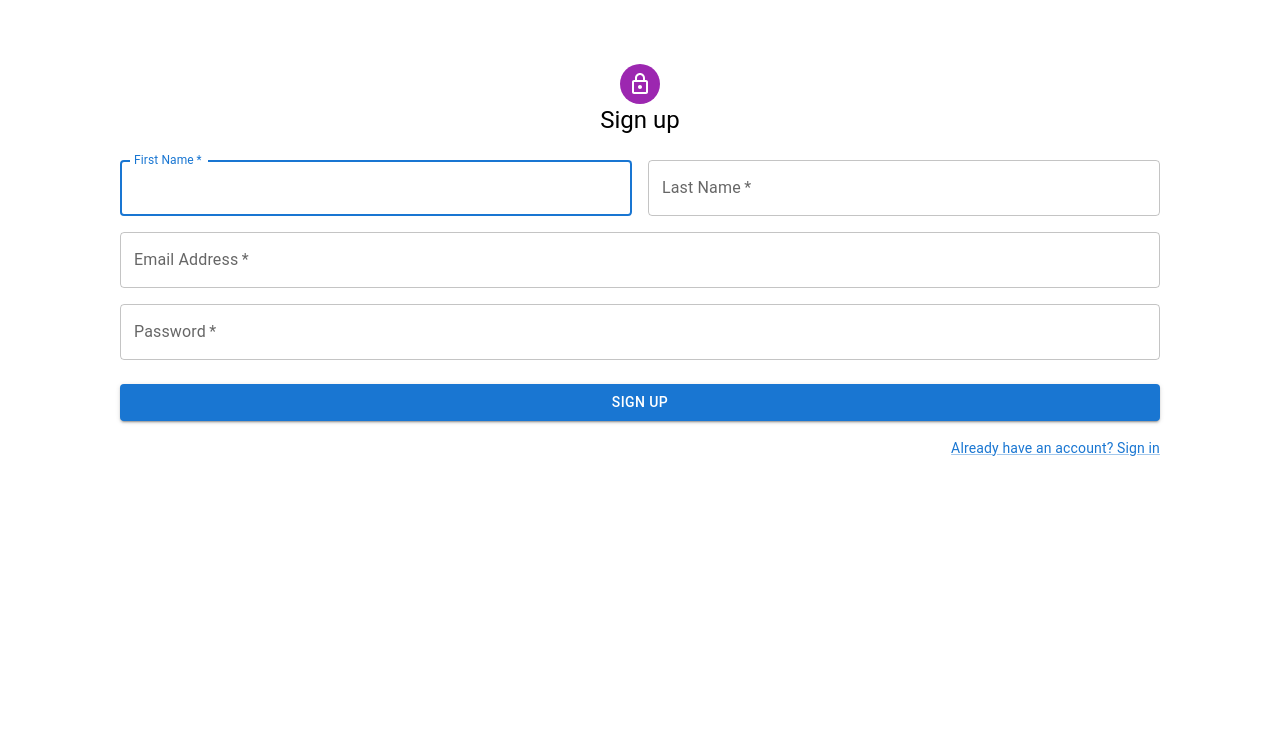
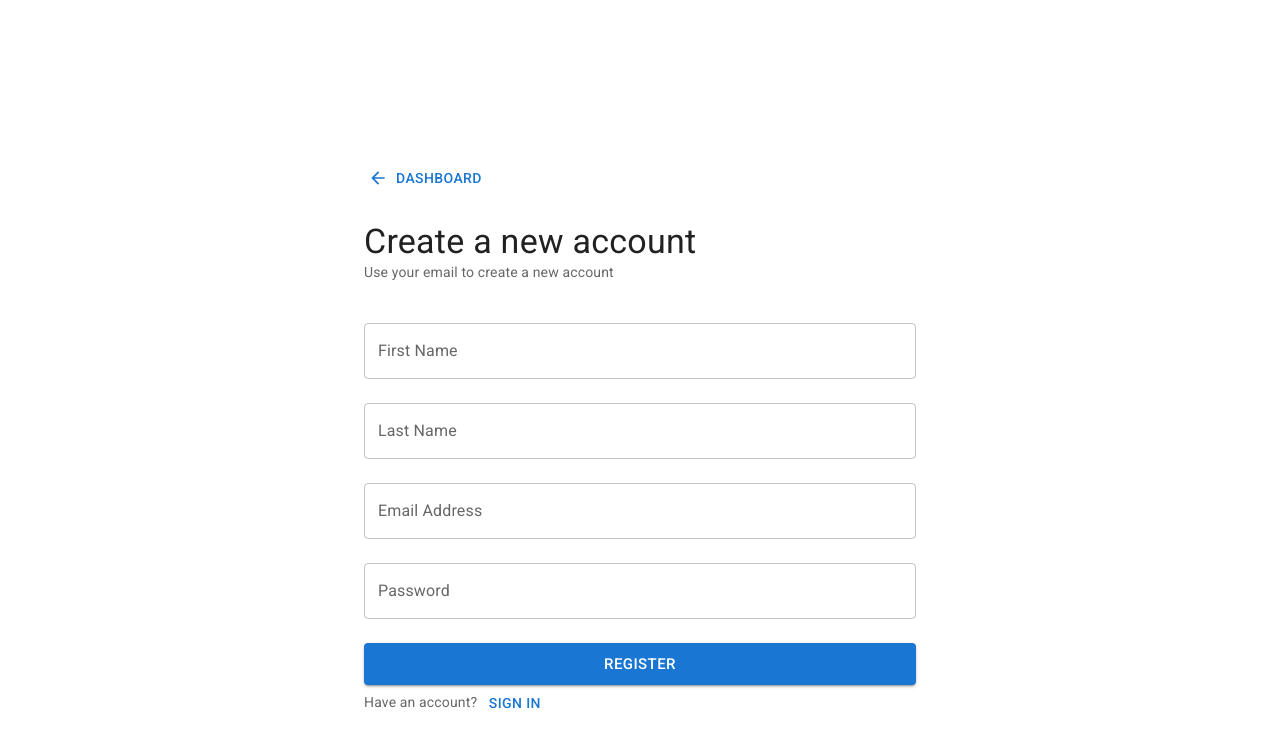
Before and after one commit to lavdimPireva/FilmProject, a React (Create React App) app: page /register in a window 1280 px wide. Shown: the top 748 px of the page. Built offline with nearby package versions, Linux system fonts and the light colour scheme.

Commit message:
register complete

```diff
--- a/public/index.html
+++ b/public/index.html
@@ -24,6 +24,11 @@
       work correctly both with client-side routing and a non-root public URL.
       Learn how to configure a non-root public URL by running `npm run build`.
     -->
+    <link
+      rel="stylesheet"
+      href="https://fonts.googleapis.com/css?family=Roboto+Mono|Roboto+Slab|Roboto:300,400,500,700"
+    />
+
     <title>React App</title>
   </head>
   <body>
--- a/src/components/Register/RegisterForm.tsx
+++ b/src/components/Register/RegisterForm.tsx
@@ -1,95 +1,122 @@
+import { Link as linkRoute } from "react-router-dom";
 import {
-  Avatar,
   Box,
+  Link,
   Button,
-  Grid,
-  Link,
+  Container,
   TextField,
   Typography,
 } from "@mui/material";
-import LockOutlinedIcon from "@mui/icons-material/LockOutlined";
-import React from "react";
+import ArrowBackIcon from "@mui/icons-material/ArrowBack";
+import { RegisterFormik } from "../../lib/hooks/useRegisterFormik";
 
-export const RegisterForm = () => {
+interface Props {
+  formik: RegisterFormik;
+}
+
+export const RegisterForm = ({ formik }: Props) => {
   return (
+    <>
       <Box
+        component="main"
         sx={{
-        marginTop: 8,
+          marginTop: 20,
+          alignItems: "center",
           display: "flex",
-        flexDirection: "column",
-        alignItems: "center",
+          flexGrow: 1,
+          minHeight: "100%",
         }}
       >
-      <Avatar sx={{ bgcolor: "secondary.main" }}>
-        <LockOutlinedIcon />
-      </Avatar>
+        <Container maxWidth="sm">
+          <Button
+            component={linkRoute}
+            to="/"
+            startIcon={<ArrowBackIcon fontSize="small" />}
+          >
+            Dashboard
+          </Button>
+          <form onSubmit={formik.handleSubmit}>
+            <Box sx={{ my: 3 }}>
+              <Typography color="textPrimary" variant="h4">
+                Create a new account
+              </Typography>
+              <Typography color="textSecondary" gutterBottom variant="body2">
+                Use your email to create a new account
+              </Typography>
+            </Box>
+            <TextField
+              error={Boolean(
+                formik.errors.firstName && formik.touched.firstName
+              )}
+              helperText={formik.touched.firstName && formik.errors.firstName}
+              fullWidth
+              label="First Name"
+              margin="normal"
+              name="firstName"
+              variant="outlined"
+              onChange={formik.handleChange}
+              onBlur={formik.handleBlur}
+              value={formik.values.firstName}
+            />
+            <TextField
+              error={Boolean(formik.touched.lastName && formik.errors.lastName)}
+              fullWidth
+              helperText={formik.touched.lastName && formik.errors.lastName}
+              label="Last Name"
+              margin="normal"
+              name="lastName"
+              variant="outlined"
+              onChange={formik.handleChange}
+              onBlur={formik.handleBlur}
+              value={formik.values.lastName}
+            />
+            <TextField
+              error={Boolean(formik.touched.email && formik.errors.email)}
+              helperText={formik.touched.email && formik.errors.email}
+              fullWidth
+              label="Email Address"
+              margin="normal"
+              name="email"
+              type="email"
+              variant="outlined"
+              onChange={formik.handleChange}
+              onBlur={formik.handleBlur}
+              value={formik.values.email}
+            />
+            <TextField
+              error={Boolean(formik.touched.password && formik.errors.password)}
+              fullWidth
+              helperText={formik.touched.password && formik.errors.password}
+              label="Password"
+              margin="normal"
+              name="password"
+              type="password"
+              variant="outlined"
+              value={formik.values.password}
+              onChange={formik.handleChange}
+              onBlur={formik.handleBlur}
+            />
 
-      <Typography component="h1" variant="h5">
-        Sign up
+            <Box sx={{ py: 2 }}>
+              <Button
+                color="primary"
+                fullWidth
+                size="large"
+                type="submit"
+                variant="contained"
+              >
+                Register
+              </Button>
+              <Typography color="textSecondary" variant="body2">
+                Have an account?{" "}
+                <Button component={linkRoute} to="/login">
+                  Sign In
+                </Button>
               </Typography>
-
-      <Box component="form" sx={{ marginTop: 3 }}>
-        <Grid container spacing={2}>
-          <Grid item xs={12} sm={6}>
-            <TextField
-              autoComplete="given-name"
-              name="firstName"
-              required
-              fullWidth
-              id="firstName"
-              label="First Name"
-              autoFocus
-            />
-          </Grid>
-          <Grid item xs={12} sm={6}>
-            <TextField
-              required
-              fullWidth
-              id="lastName"
-              label="Last Name"
-              name="lastName"
-              autoComplete="family-name"
-            />
-          </Grid>
-          <Grid item xs={12}>
-            <TextField
-              required
-              fullWidth
-              id="email"
-              label="Email Address"
-              name="email"
-              autoComplete="email"
-            />
-          </Grid>
-          <Grid item xs={12}>
-            <TextField
-              required
-              fullWidth
-              name="password"
-              label="Password"
-              type="password"
-              id="password"
-              autoComplete="new-password"
-            />
-          </Grid>
-        </Grid>
-        <Button
-          type="submit"
-          fullWidth
-          variant="contained"
-          sx={{ mt: 3, mb: 2 }}
-        >
-          Sign Up
-        </Button>
-
-        <Grid container justifyContent="flex-end">
-          <Grid item>
-            <Link href="#" variant="body2">
-              Already have an account? Sign in
-            </Link>
-          </Grid>
-        </Grid>
             </Box>
+          </form>
+        </Container>
       </Box>
+    </>
   );
 };
--- a/src/index.css
+++ b/src/index.css
@@ -1,13 +1,14 @@
 body {
   margin: 0;
-  font-family: -apple-system, BlinkMacSystemFont, 'Segoe UI', 'Roboto', 'Oxygen',
-    'Ubuntu', 'Cantarell', 'Fira Sans', 'Droid Sans', 'Helvetica Neue',
+  font-family: -apple-system, BlinkMacSystemFont, "Segoe UI", "Roboto", "Oxygen",
+    "Ubuntu", "Cantarell", "Fira Sans", "Droid Sans", "Helvetica Neue",
     sans-serif;
   -webkit-font-smoothing: antialiased;
   -moz-osx-font-smoothing: grayscale;
+  background-color: "#F9FAFC";
 }
 
 code {
-  font-family: source-code-pro, Menlo, Monaco, Consolas, 'Courier New',
+  font-family: source-code-pro, Menlo, Monaco, Consolas, "Courier New",
     monospace;
 }
--- /dev/null
+++ b/src/lib/hooks/useRegisterFormik.ts
@@ -0,0 +1,44 @@
+import { FormikHelpers, useFormik } from "formik";
+import * as Yup from "yup";
+
+export interface RegisterFields {
+  firstName: string;
+  lastName: string;
+  email: string;
+  password: string;
+}
+
+interface UseRegisterFormOptions {
+  initialValues?: RegisterFields;
+  onSubmit: (
+    values: RegisterFields,
+    formikHelpers: FormikHelpers<RegisterFields>
+  ) => void;
+}
+
+const RegisterSchema = Yup.object().shape({
+  firstName: Yup.string().max(255).required("First name is required"),
+  lastName: Yup.string().max(255).required("Last name is required"),
+  email: Yup.string()
+    .email("Must be a valid email")
+    .max(255)
+    .required("Email is required"),
+  password: Yup.string().max(255).required("Password is required"),
+});
+
+export const useReigsterFormik = (props: UseRegisterFormOptions) => {
+  return useFormik({
+    initialValues: {
+      firstName: "",
+      lastName: "",
+      email: "",
+      password: "",
+    },
+    validateOnBlur: true,
+    validateOnChange: true,
+    validationSchema: RegisterSchema,
+    onSubmit: props.onSubmit,
+  });
+};
+
+export type RegisterFormik = ReturnType<typeof useReigsterFormik>;
--- a/src/pages/Home/Home.tsx
+++ b/src/pages/Home/Home.tsx
@@ -13,14 +13,27 @@ export const Home = () => {
   }
 
   return (
-    <div>
+    <Box
+      sx={{
+        display: "flex",
+        flex: "1 1 auto",
+        flexDirection: "column",
+        width: "100%",
+      }}
+    >
       <Header />
-      <div>
-        <Sidebar />
-      </div>
-      <Box sx={{ margin: 4, textAlign: "center" }}>
-        <h1>Welcome {user?.split("@")[0]!}</h1>
+      <Box
+        sx={{
+          display: "flex",
+        }}
+      >
+        <div>
+          <Sidebar />
+        </div>
+        <Box component="main" sx={{ margin: 10, textAlign: "left" }}>
+          <h1>Welcome {user?.split("@")[0]!}</h1>
+        </Box>
       </Box>
-    </div>
+    </Box>
   );
 };
--- a/src/pages/Register/Register.tsx
+++ b/src/pages/Register/Register.tsx
@@ -1,11 +1,23 @@
 import { Box } from "@mui/material";
 import React from "react";
 import { RegisterForm } from "../../components/Register/RegisterForm";
+import { useReigsterFormik } from "../../lib/hooks/useRegisterFormik";
 
 export const Register = () => {
+  const formik = useReigsterFormik({
+    onSubmit(values, formikHelpers) {
+      console.log(
+        values.firstName,
+        values.lastName,
+        values.email,
+        values.password
+      );
+    },
+  });
+
   return (
     <Box>
-      <RegisterForm />
+      <RegisterForm formik={formik} />
     </Box>
   );
 };
```
Lines whose indentation alone changed are shown as unchanged.
